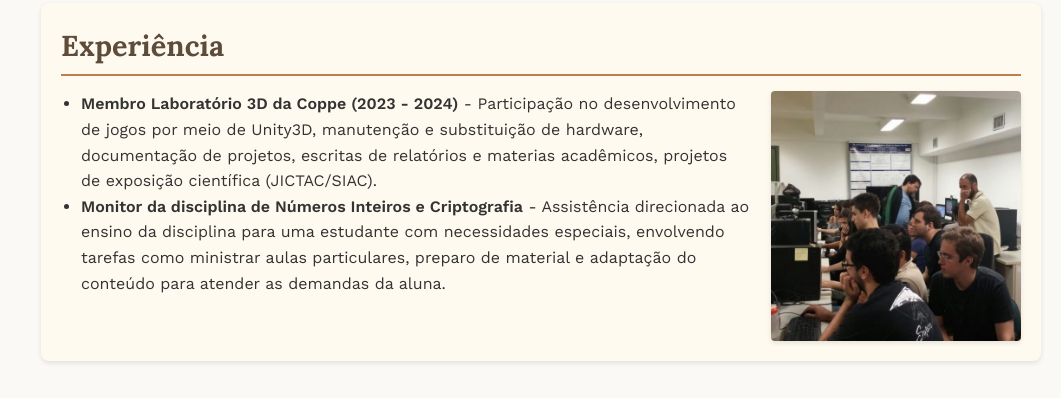
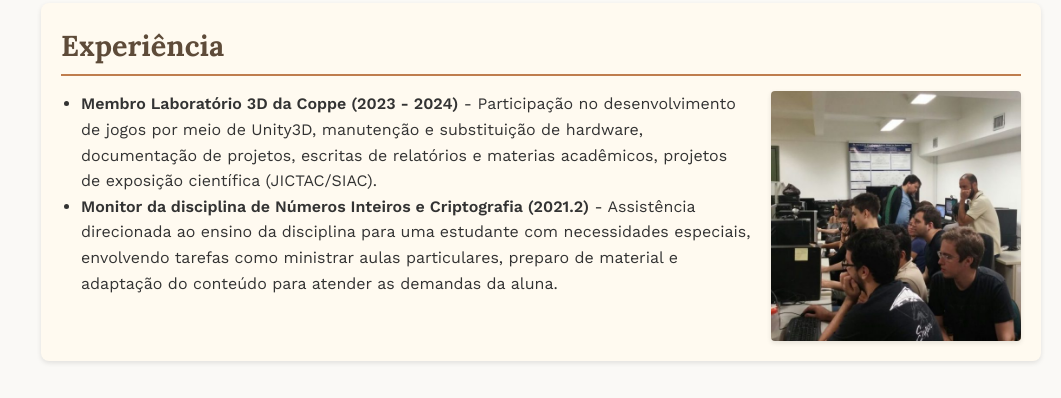
Before and after one commit to nobrethiagos/SiteProfissional, a plain HTML site: page index.html in a window 1280 px wide. Shown: the part 1328-1726 px from the top of the page, without its empty margins (219-1280 px from the left). Drawn offline with nearby package versions, Linux system fonts and the light colour scheme.

Commit message:
Add: data monitoria

```diff
--- a/index.html
+++ b/index.html
@@ -74,7 +74,7 @@
         <div class="text">
           <ul>
             <li><strong>Membro Laboratório 3D da Coppe (2023 - 2024)</strong> - Participação no desenvolvimento de jogos por meio de Unity3D, manutenção e substituição de hardware, documentação de projetos, escritas de relatórios e materias acadêmicos, projetos de exposição científica (JICTAC/SIAC).</li>
-            <li><strong>Monitor da disciplina de Números Inteiros e Criptografia</strong> - Assistência direcionada ao ensino da disciplina para uma estudante com necessidades especiais, envolvendo tarefas como ministrar aulas particulares, preparo de material e adaptação do conteúdo para atender as demandas da aluna.</li>
+            <li><strong>Monitor da disciplina de Números Inteiros e Criptografia (2021.2)</strong> - Assistência direcionada ao ensino da disciplina para uma estudante com necessidades especiais, envolvendo tarefas como ministrar aulas particulares, preparo de material e adaptação do conteúdo para atender as demandas da aluna.</li>
           </ul>
         </div>
         <img src="imagens/lab3d.jpg" alt="Foto sobre mim" class="section-image">
```
